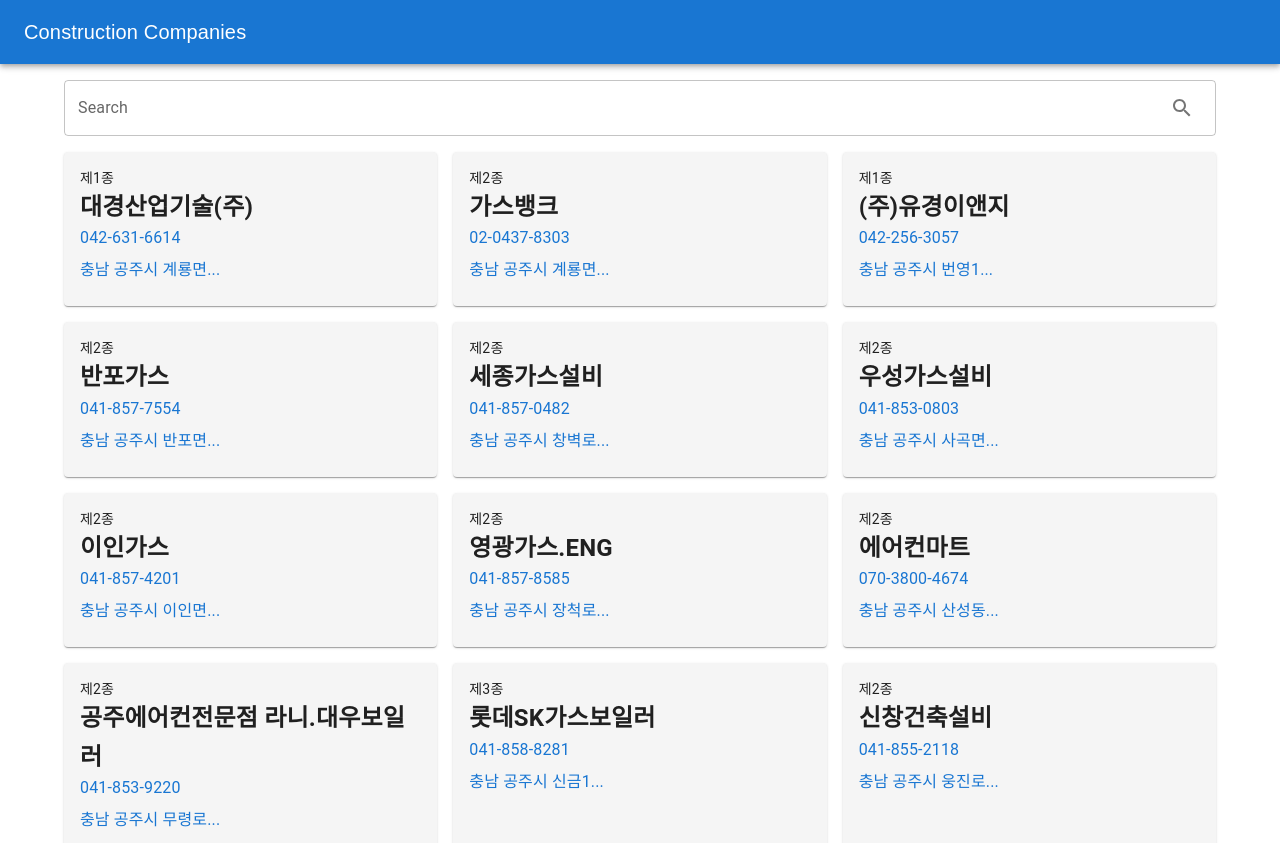
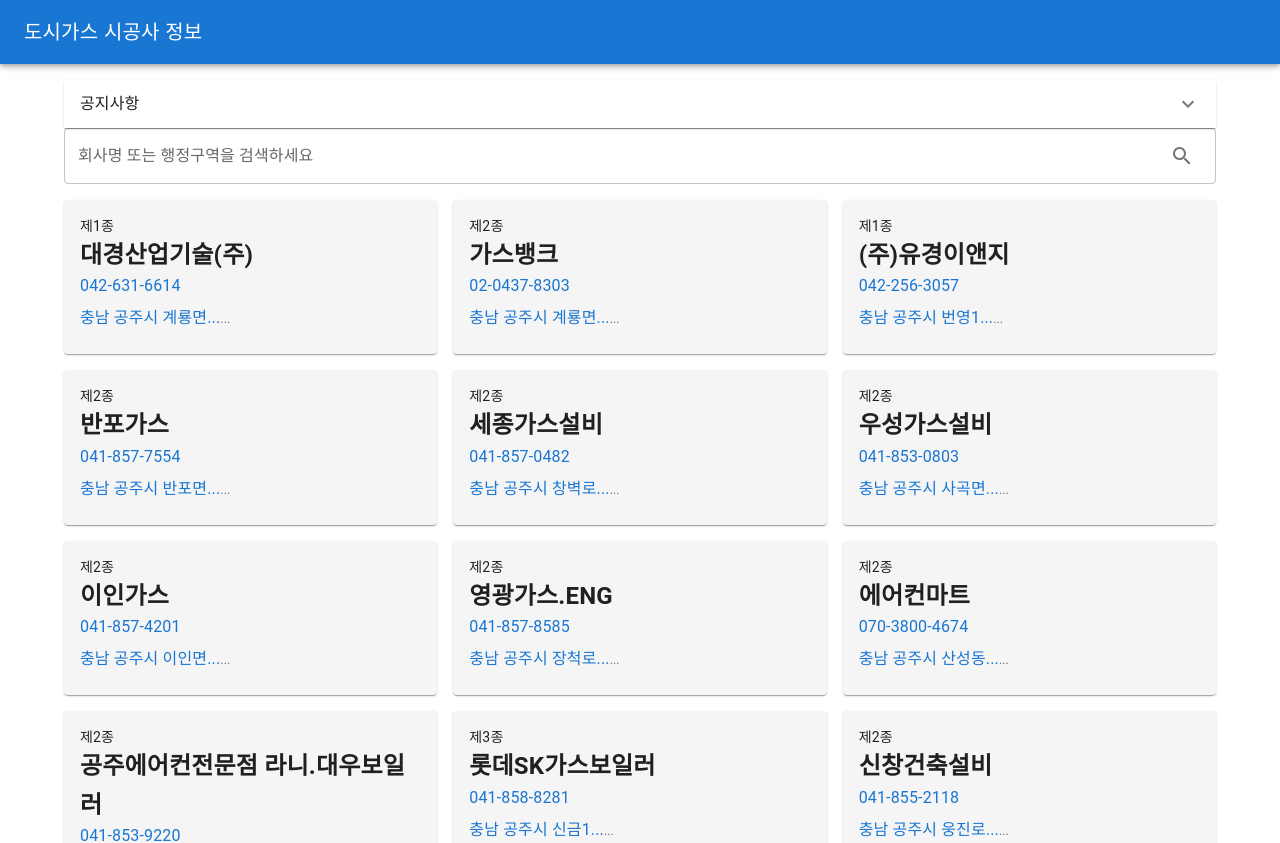
Before and after one commit to gard2np/info, a React (Create React App) app: page / in a window 1280 px wide. Shown: the top 843 px of the page. Built offline with nearby package versions, Linux system fonts and the light colour scheme.

Commit message:
Initial commit with updated axios URL

```diff
--- a/src/App.tsx
+++ b/src/App.tsx
@@ -1,5 +1,6 @@
 import React, { useState, useEffect, useMemo } from 'react';
-import { AppBar, Toolbar, Typography, Container, TextField, Card, CardContent, Grid, IconButton, styled, Tooltip, Link } from '@mui/material';
+import { AppBar, Toolbar, Typography, Container, TextField, Card, CardContent, Grid, IconButton, styled, Tooltip, Link, Accordion, AccordionSummary, AccordionDetails, Dialog, DialogTitle, DialogContent, DialogActions, Button } from '@mui/material';
+import ExpandMoreIcon from '@mui/icons-material/ExpandMore';
 import SearchIcon from '@mui/icons-material/Search';
 import axios from 'axios';
 
@@ -36,6 +37,11 @@
   textDecoration: 'none' // 언더바 제거
 }));
 
+const ShortRegionText = styled('span')(({ theme }) => ({
+  color: theme.palette.text.secondary,
+  fontSize: '0.75rem' // 작은 폰트 사이즈
+}));
+
 interface Company {
   name: string;
   contact: string;
@@ -49,6 +55,8 @@
   const [search, setSearch] = useState<string>('');
   const [loading, setLoading] = useState<boolean>(true);
   const [error, setError] = useState<string | null>(null);
+  const [open, setOpen] = useState<boolean>(false);
+  const [dialogContent, setDialogContent] = useState<string>('');
 
   useEffect(() => {
     const fetchData = async () => {
@@ -80,12 +88,22 @@
     [search, data]
   );
 
+  const handleClickOpen = (region: string) => {
+    setDialogContent(region);
+    setOpen(true);
+  };
+
+  const handleClose = () => {
+    setOpen(false);
+  };
+
   const renderRegion = (region: string) => {
     const shortRegion = region.length > 10 ? `${region.substring(0, 10)}...` : region;
     return (
-      <Tooltip title={region} enterDelay={0} leaveDelay={200}>
-        <AddressText>{shortRegion}</AddressText>
-      </Tooltip>
+      <AddressText onClick={() => handleClickOpen(region)}>
+        {shortRegion}
+        {region.length > 10 && <ShortRegionText>...</ShortRegionText>}
+      </AddressText>
     );
   };
 
@@ -102,13 +120,27 @@
       <AppBar position="static">
         <Toolbar>
           <Typography variant="h6" style={{ fontFamily: 'Noto Sans KR, sans-serif' }}>
-            Construction Companies
+            도시가스 시공사 정보
           </Typography>
         </Toolbar>
       </AppBar>
       <StyledContainer>
+        <Accordion>
+          <AccordionSummary
+            expandIcon={<ExpandMoreIcon />}
+            aria-controls="panel1a-content"
+            id="panel1a-header"
+          >
+            <Typography>공지사항</Typography>
+          </AccordionSummary>
+          <AccordionDetails>
+            <Typography>
+              시공사 정보는 JB와 관계 없으며, 시공상 문제는 시공사에 문의하세요.
+            </Typography>
+          </AccordionDetails>
+        </Accordion>
         <StyledTextField
-          label="Search"
+          label="회사명 또는 행정구역을 검색하세요"
           variant="outlined"
           fullWidth
           value={search}
@@ -137,6 +169,17 @@
             </Grid>
           ))}
         </Grid>
+        <Dialog open={open} onClose={handleClose}>
+          <DialogTitle>전체 주소</DialogTitle>
+          <DialogContent>
+            <Typography>{dialogContent}</Typography>
+          </DialogContent>
+          <DialogActions>
+            <Button onClick={handleClose} color="primary">
+              닫기
+            </Button>
+          </DialogActions>
+        </Dialog>
       </StyledContainer>
     </>
   );
```
